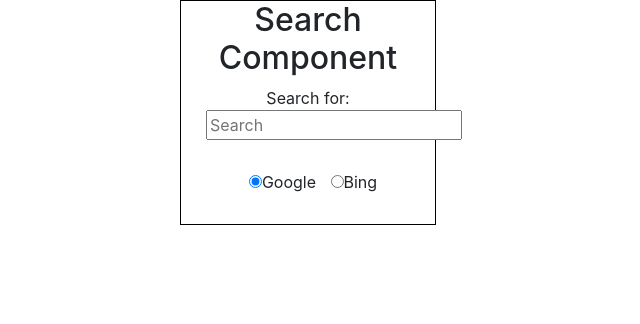
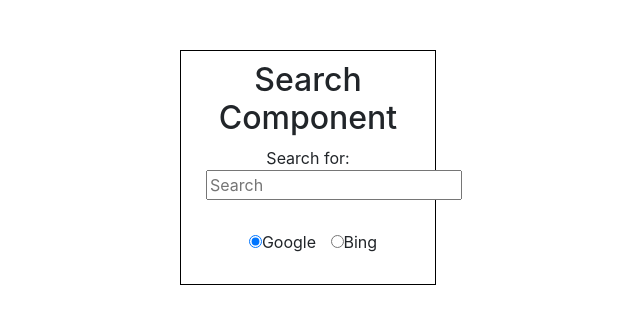
Before and after one commit to stardustdev/Smart-Test, an Angular app: page /search/google in a window 1280 px wide. Shown: the top 324 px of the page, without its empty margins (332-972 px from the left). Built offline with nearby package versions, Linux system fonts and the light colour scheme.

Commit message:
Fix some UI issues

```diff
--- a/src/app/search/search.component.css
+++ b/src/app/search/search.component.css
@@ -1,6 +1,8 @@
 .container {
   border: 1px solid black;
   margin: auto;
+  margin-top: 50px;
+  padding-top: 10px;
   text-align: center;
   width: 20%;
 }
```
